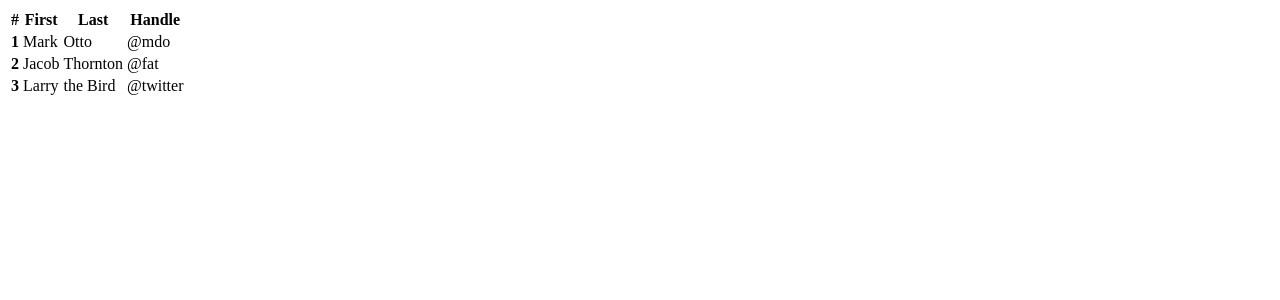
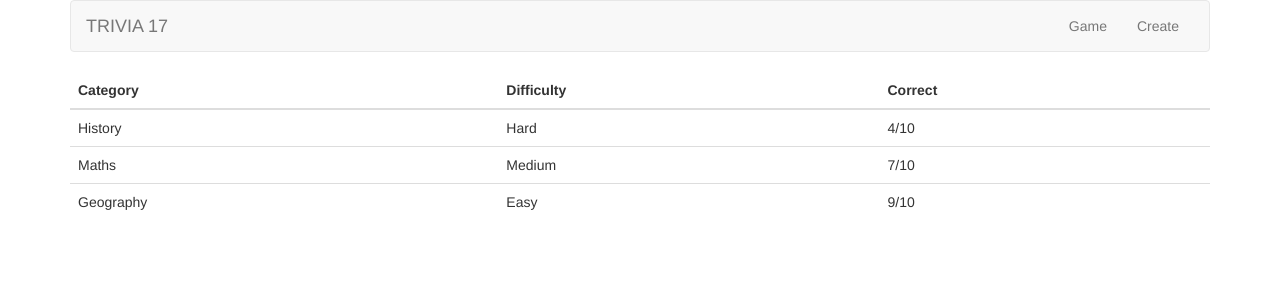
Before and after one commit to Badkamertegel/webik, a Flask app: page /result_student in a window 1280 px wide. Shown: the top 300 px of the page. Run offline with Flask 2, Linux system fonts and the light colour scheme; parts of the project's set-up code (start-up, migrations or seed data) failed here and were passed over; some libraries are stand-ins or nearby versions.

Commit message:
result_student

```diff
--- a/templates/result_student.html
+++ b/templates/result_student.html
@@ -1,32 +1,35 @@
-<!DOCTYPE html>
+{% extends "layout.html" %}
+
+{% block title %}
+    Result student
+{% endblock %}
+
+{% block main %}
 
 <table class="table">
   <thead>
     <tr>
-      <th scope="col">#</th>
-      <th scope="col">First</th>
-      <th scope="col">Last</th>
-      <th scope="col">Handle</th>
+      <th scope="col">Category</th>
+      <th scope="col">Difficulty</th>
+      <th scope="col">Correct</th>
     </tr>
   </thead>
   <tbody>
     <tr>
-      <th scope="row">1</th>
-      <td>Mark</td>
-      <td>Otto</td>
-      <td>@mdo</td>
+      <td>History</td>
+      <td>Hard</td>
+      <td>4/10</td>
     </tr>
     <tr>
-      <th scope="row">2</th>
-      <td>Jacob</td>
-      <td>Thornton</td>
-      <td>@fat</td>
+      <td>Maths</td>
+      <td>Medium</td>
+      <td>7/10</td>
     </tr>
     <tr>
-      <th scope="row">3</th>
-      <td>Larry</td>
-      <td>the Bird</td>
-      <td>@twitter</td>
+      <td>Geography</td>
+      <td>Easy</td>
+      <td>9/10</td>
     </tr>
   </tbody>
 </table>
+{% endblock %}
```
